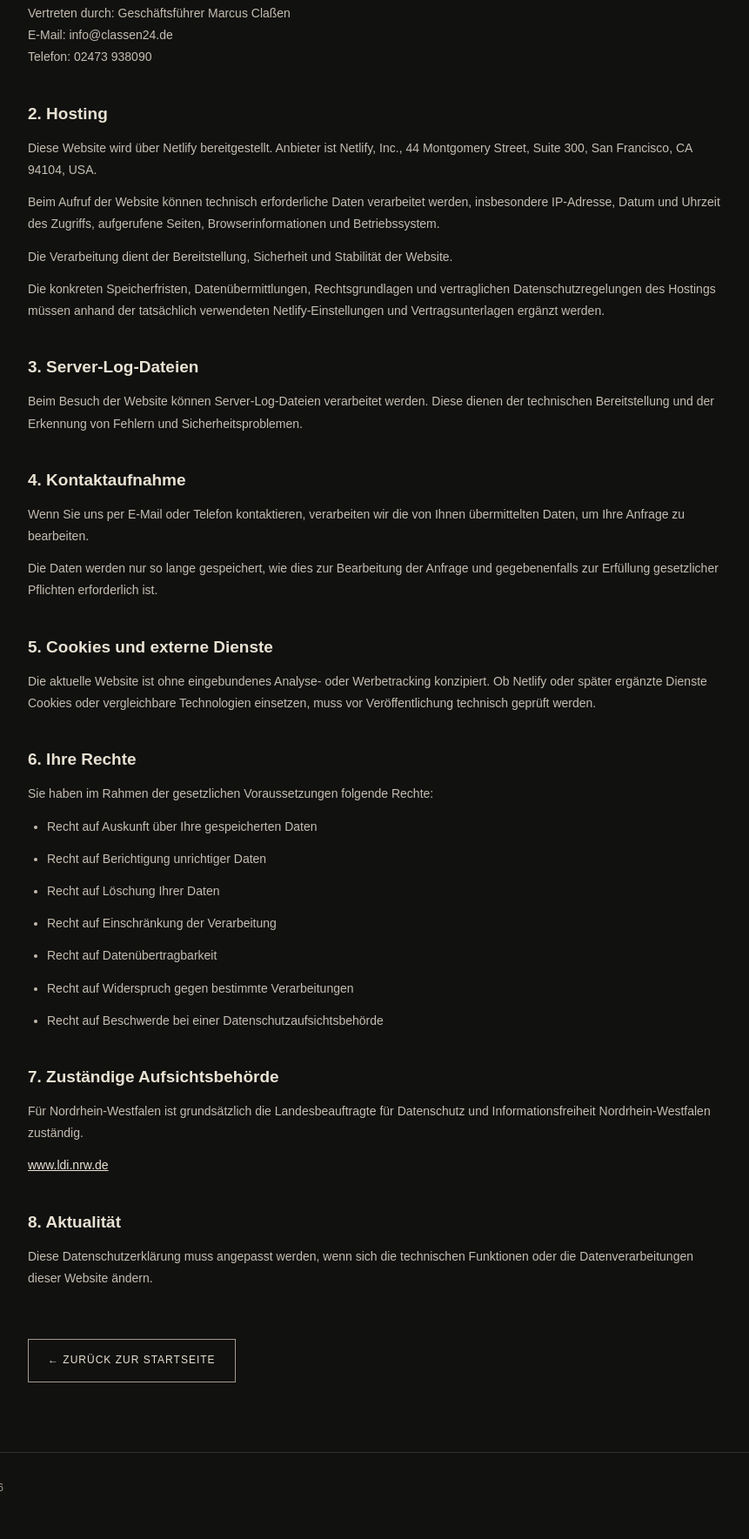
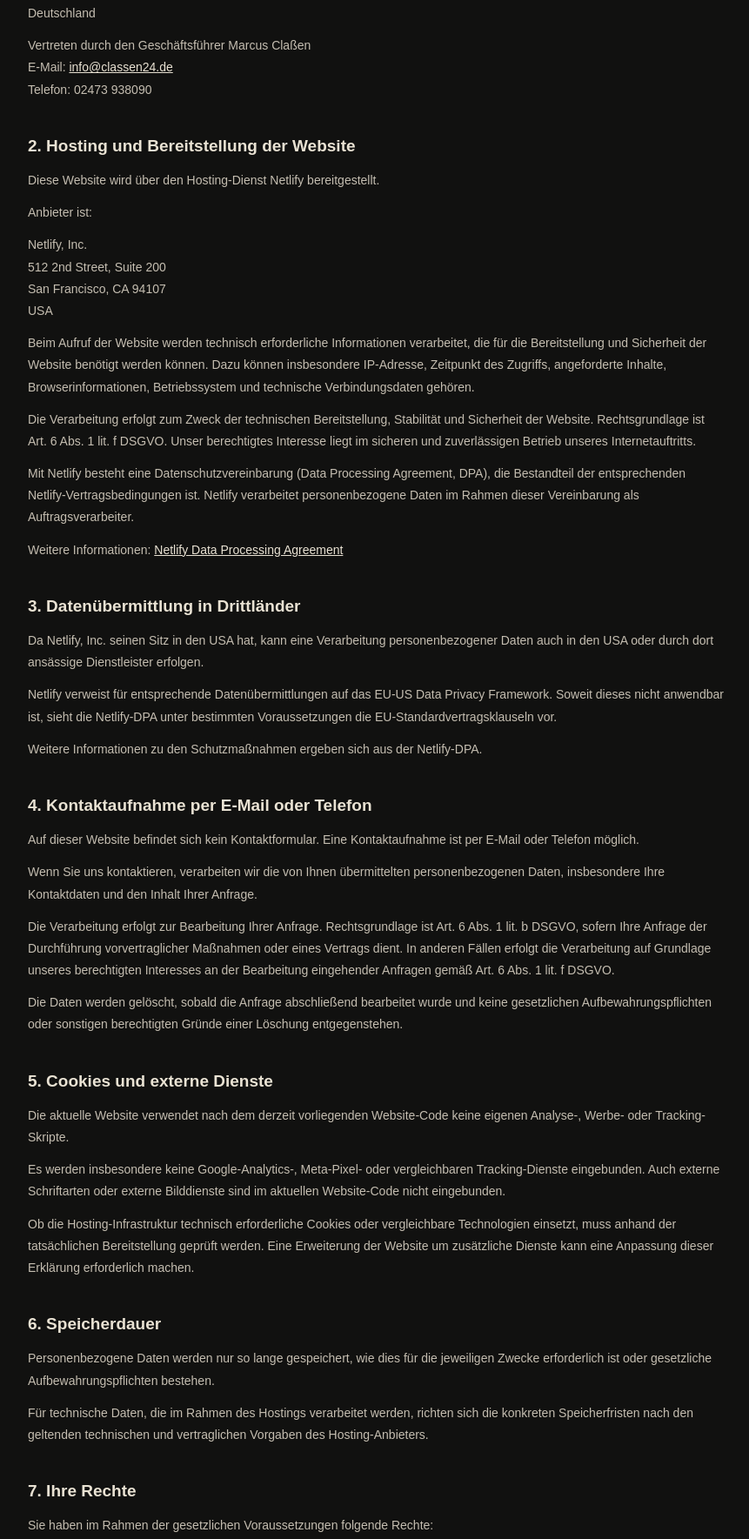
Before and after one commit to TheCut24/kantform-website, a plain HTML site: page datenschutz.html in a window 1280 px wide. Shown: the part 665-2434 px from the top of the page at 87% size, without its empty margins (208-1069 px from the left). Drawn offline with Linux system fonts and the light colour scheme.

Commit message:
Revise Datenschutzerklärung for clarity and completeness

```diff
--- a/datenschutz.html
+++ b/datenschutz.html
@@ -1,4 +1,3 @@
-
 <!DOCTYPE html>
 <html lang="de">
 <head>
@@ -112,112 +111,235 @@
 
   <p>
     Wir nehmen den Schutz personenbezogener Daten ernst.
-    Nachfolgend informieren wir über die Verarbeitung
-    personenbezogener Daten im Zusammenhang mit dieser Website.
+    Nachfolgend informieren wir darüber, welche
+    personenbezogenen Daten beim Besuch dieser Website
+    und bei einer Kontaktaufnahme verarbeitet werden.
   </p>
 
   <div class="notice">
     <p>
-      <strong>Hinweis:</strong> Diese Erklärung ist ein
-      Arbeitsentwurf. Vor der Veröffentlichung müssen die
-      tatsächlichen technischen Einstellungen, insbesondere
-      die Verarbeitung durch Netlify, überprüft und ergänzt werden.
+      <strong>Arbeitsfassung:</strong> Diese Erklärung ist
+      noch nicht zur Veröffentlichung freigegeben.
+      Die tatsächlichen Hosting-Einstellungen und
+      Vertragsbedingungen müssen vor dem öffentlichen
+      Start abschließend geprüft werden.
     </p>
   </div>
 
   <h2>1. Verantwortlicher</h2>
+
+  <p>
+    Verantwortlicher im Sinne der Datenschutz-Grundverordnung
+    (DSGVO) ist:
+  </p>
+
   <p>
     Claßen Motorgeräte GmbH<br>
     Humboldtstraße 20<br>
     52152 Simmerath<br>
     Deutschland
   </p>
+
   <p>
-    Vertreten durch: Geschäftsführer Marcus Claßen<br>
-    E-Mail: info@classen24.de<br>
+    Vertreten durch den Geschäftsführer Marcus Claßen<br>
+    E-Mail: <a href="mailto:info@classen24.de">info@classen24.de</a><br>
     Telefon: 02473 938090
   </p>
 
-  <h2>2. Hosting</h2>
+  <h2>2. Hosting und Bereitstellung der Website</h2>
+
   <p>
-    Diese Website wird über Netlify bereitgestellt.
-    Anbieter ist Netlify, Inc., 44 Montgomery Street,
-    Suite 300, San Francisco, CA 94104, USA.
-  </p>
-  <p>
-    Beim Aufruf der Website können technisch erforderliche
-    Daten verarbeitet werden, insbesondere IP-Adresse,
-    Datum und Uhrzeit des Zugriffs, aufgerufene Seiten,
-    Browserinformationen und Betriebssystem.
-  </p>
-  <p>
-    Die Verarbeitung dient der Bereitstellung, Sicherheit
-    und Stabilität der Website.
-  </p>
-  <p>
-    Die konkreten Speicherfristen, Datenübermittlungen,
-    Rechtsgrundlagen und vertraglichen Datenschutzregelungen
-    des Hostings müssen anhand der tatsächlich verwendeten
-    Netlify-Einstellungen und Vertragsunterlagen ergänzt werden.
+    Diese Website wird über den Hosting-Dienst Netlify
+    bereitgestellt.
   </p>
 
-  <h2>3. Server-Log-Dateien</h2>
   <p>
-    Beim Besuch der Website können Server-Log-Dateien
-    verarbeitet werden. Diese dienen der technischen
-    Bereitstellung und der Erkennung von Fehlern und
-    Sicherheitsproblemen.
+    Anbieter ist:
   </p>
 
-  <h2>4. Kontaktaufnahme</h2>
   <p>
-    Wenn Sie uns per E-Mail oder Telefon kontaktieren,
-    verarbeiten wir die von Ihnen übermittelten Daten,
-    um Ihre Anfrage zu bearbeiten.
+    Netlify, Inc.<br>
+    512 2nd Street, Suite 200<br>
+    San Francisco, CA 94107<br>
+    USA
   </p>
+
   <p>
-    Die Daten werden nur so lange gespeichert, wie dies
-    zur Bearbeitung der Anfrage und gegebenenfalls zur
-    Erfüllung gesetzlicher Pflichten erforderlich ist.
+    Beim Aufruf der Website werden technisch erforderliche
+    Informationen verarbeitet, die für die Bereitstellung
+    und Sicherheit der Website benötigt werden können.
+    Dazu können insbesondere IP-Adresse, Zeitpunkt des
+    Zugriffs, angeforderte Inhalte, Browserinformationen,
+    Betriebssystem und technische Verbindungsdaten gehören.
+  </p>
+
+  <p>
+    Die Verarbeitung erfolgt zum Zweck der technischen
+    Bereitstellung, Stabilität und Sicherheit der Website.
+    Rechtsgrundlage ist Art. 6 Abs. 1 lit. f DSGVO.
+    Unser berechtigtes Interesse liegt im sicheren und
+    zuverlässigen Betrieb unseres Internetauftritts.
+  </p>
+
+  <p>
+    Mit Netlify besteht eine Datenschutzvereinbarung
+    (Data Processing Agreement, DPA), die Bestandteil
+    der entsprechenden Netlify-Vertragsbedingungen ist.
+    Netlify verarbeitet personenbezogene Daten im Rahmen
+    dieser Vereinbarung als Auftragsverarbeiter.
+  </p>
+
+  <p>
+    Weitere Informationen:
+    <a href="https://www.netlify.com/pdf/netlify-dpa.pdf"
+       target="_blank" rel="noopener">
+      Netlify Data Processing Agreement
+    </a>
+  </p>
+
+  <h2>3. Datenübermittlung in Drittländer</h2>
+
+  <p>
+    Da Netlify, Inc. seinen Sitz in den USA hat, kann eine
+    Verarbeitung personenbezogener Daten auch in den USA
+    oder durch dort ansässige Dienstleister erfolgen.
+  </p>
+
+  <p>
+    Netlify verweist für entsprechende Datenübermittlungen
+    auf das EU-US Data Privacy Framework. Soweit dieses
+    nicht anwendbar ist, sieht die Netlify-DPA unter
+    bestimmten Voraussetzungen die EU-Standardvertragsklauseln
+    vor.
+  </p>
+
+  <p>
+    Weitere Informationen zu den Schutzmaßnahmen ergeben
+    sich aus der Netlify-DPA.
+  </p>
+
+  <h2>4. Kontaktaufnahme per E-Mail oder Telefon</h2>
+
+  <p>
+    Auf dieser Website befindet sich kein Kontaktformular.
+    Eine Kontaktaufnahme ist per E-Mail oder Telefon möglich.
+  </p>
+
+  <p>
+    Wenn Sie uns kontaktieren, verarbeiten wir die von
+    Ihnen übermittelten personenbezogenen Daten, insbesondere
+    Ihre Kontaktdaten und den Inhalt Ihrer Anfrage.
+  </p>
+
+  <p>
+    Die Verarbeitung erfolgt zur Bearbeitung Ihrer Anfrage.
+    Rechtsgrundlage ist Art. 6 Abs. 1 lit. b DSGVO, sofern
+    Ihre Anfrage der Durchführung vorvertraglicher Maßnahmen
+    oder eines Vertrags dient. In anderen Fällen erfolgt
+    die Verarbeitung auf Grundlage unseres berechtigten
+    Interesses an der Bearbeitung eingehender Anfragen
+    gemäß Art. 6 Abs. 1 lit. f DSGVO.
+  </p>
+
+  <p>
+    Die Daten werden gelöscht, sobald die Anfrage
+    abschließend bearbeitet wurde und keine gesetzlichen
+    Aufbewahrungspflichten oder sonstigen berechtigten
+    Gründe einer Löschung entgegenstehen.
   </p>
 
   <h2>5. Cookies und externe Dienste</h2>
+
   <p>
-    Die aktuelle Website ist ohne eingebundenes Analyse-
-    oder Werbetracking konzipiert. Ob Netlify oder später
-    ergänzte Dienste Cookies oder vergleichbare Technologien
-    einsetzen, muss vor Veröffentlichung technisch geprüft werden.
+    Die aktuelle Website verwendet nach dem derzeit
+    vorliegenden Website-Code keine eigenen Analyse-,
+    Werbe- oder Tracking-Skripte.
   </p>
 
-  <h2>6. Ihre Rechte</h2>
-  <p>Sie haben im Rahmen der gesetzlichen Voraussetzungen folgende Rechte:</p>
+  <p>
+    Es werden insbesondere keine Google-Analytics-,
+    Meta-Pixel- oder vergleichbaren Tracking-Dienste
+    eingebunden. Auch externe Schriftarten oder externe
+    Bilddienste sind im aktuellen Website-Code nicht
+    eingebunden.
+  </p>
+
+  <p>
+    Ob die Hosting-Infrastruktur technisch erforderliche
+    Cookies oder vergleichbare Technologien einsetzt,
+    muss anhand der tatsächlichen Bereitstellung geprüft
+    werden. Eine Erweiterung der Website um zusätzliche
+    Dienste kann eine Anpassung dieser Erklärung erforderlich
+    machen.
+  </p>
+
+  <h2>6. Speicherdauer</h2>
+
+  <p>
+    Personenbezogene Daten werden nur so lange gespeichert,
+    wie dies für die jeweiligen Zwecke erforderlich ist
+    oder gesetzliche Aufbewahrungspflichten bestehen.
+  </p>
+
+  <p>
+    Für technische Daten, die im Rahmen des Hostings
+    verarbeitet werden, richten sich die konkreten
+    Speicherfristen nach den geltenden technischen und
+    vertraglichen Vorgaben des Hosting-Anbieters.
+  </p>
+
+  <h2>7. Ihre Rechte</h2>
+
+  <p>
+    Sie haben im Rahmen der gesetzlichen Voraussetzungen
+    folgende Rechte:
+  </p>
+
   <ul>
-    <li>Recht auf Auskunft über Ihre gespeicherten Daten</li>
-    <li>Recht auf Berichtigung unrichtiger Daten</li>
-    <li>Recht auf Löschung Ihrer Daten</li>
-    <li>Recht auf Einschränkung der Verarbeitung</li>
-    <li>Recht auf Datenübertragbarkeit</li>
-    <li>Recht auf Widerspruch gegen bestimmte Verarbeitungen</li>
-    <li>Recht auf Beschwerde bei einer Datenschutzaufsichtsbehörde</li>
+    <li>Recht auf Auskunft gemäß Art. 15 DSGVO</li>
+    <li>Recht auf Berichtigung gemäß Art. 16 DSGVO</li>
+    <li>Recht auf Löschung gemäß Art. 17 DSGVO</li>
+    <li>Recht auf Einschränkung der Verarbeitung gemäß Art. 18 DSGVO</li>
+    <li>Recht auf Datenübertragbarkeit gemäß Art. 20 DSGVO</li>
+    <li>Recht auf Widerspruch gemäß Art. 21 DSGVO</li>
+    <li>Recht auf Beschwerde bei einer Datenschutzaufsichtsbehörde gemäß Art. 77 DSGVO</li>
   </ul>
 
-  <h2>7. Zuständige Aufsichtsbehörde</h2>
   <p>
-    Für Nordrhein-Westfalen ist grundsätzlich die
-    Landesbeauftragte für Datenschutz und Informationsfreiheit
-    Nordrhein-Westfalen zuständig.
+    Zur Ausübung Ihrer Rechte können Sie sich jederzeit
+    an uns wenden:
+    <a href="mailto:info@classen24.de">info@classen24.de</a>
   </p>
+
+  <h2>8. Zuständige Datenschutzaufsichtsbehörde</h2>
+
   <p>
-    <a href="https://www.ldi.nrw.de/" target="_blank" rel="noopener">
+    Sie haben das Recht, sich bei einer Datenschutzaufsichtsbehörde
+    zu beschweren. Für Nordrhein-Westfalen ist dies
+    grundsätzlich:
+  </p>
+
+  <p>
+    Landesbeauftragte für Datenschutz und
+    Informationsfreiheit Nordrhein-Westfalen<br>
+    Kavalleriestraße 2–4<br>
+    40213 Düsseldorf<br>
+    E-Mail: poststelle@ldi.nrw.de
+  </p>
+
+  <p>
+    <a href="https://www.ldi.nrw.de/"
+       target="_blank" rel="noopener">
       www.ldi.nrw.de
     </a>
   </p>
 
-  <h2>8. Aktualität</h2>
+  <h2>9. Aktualität und Änderungen</h2>
+
   <p>
-    Diese Datenschutzerklärung muss angepasst werden,
-    wenn sich die technischen Funktionen oder die
-    Datenverarbeitungen dieser Website ändern.
+    Diese Datenschutzerklärung wird angepasst, wenn sich
+    die technischen Funktionen, die eingesetzten Dienste
+    oder die Datenverarbeitungen dieser Website ändern.
   </p>
 
   <a class="back" href="index.html">← ZURÜCK ZUR STARTSEITE</a>
```
